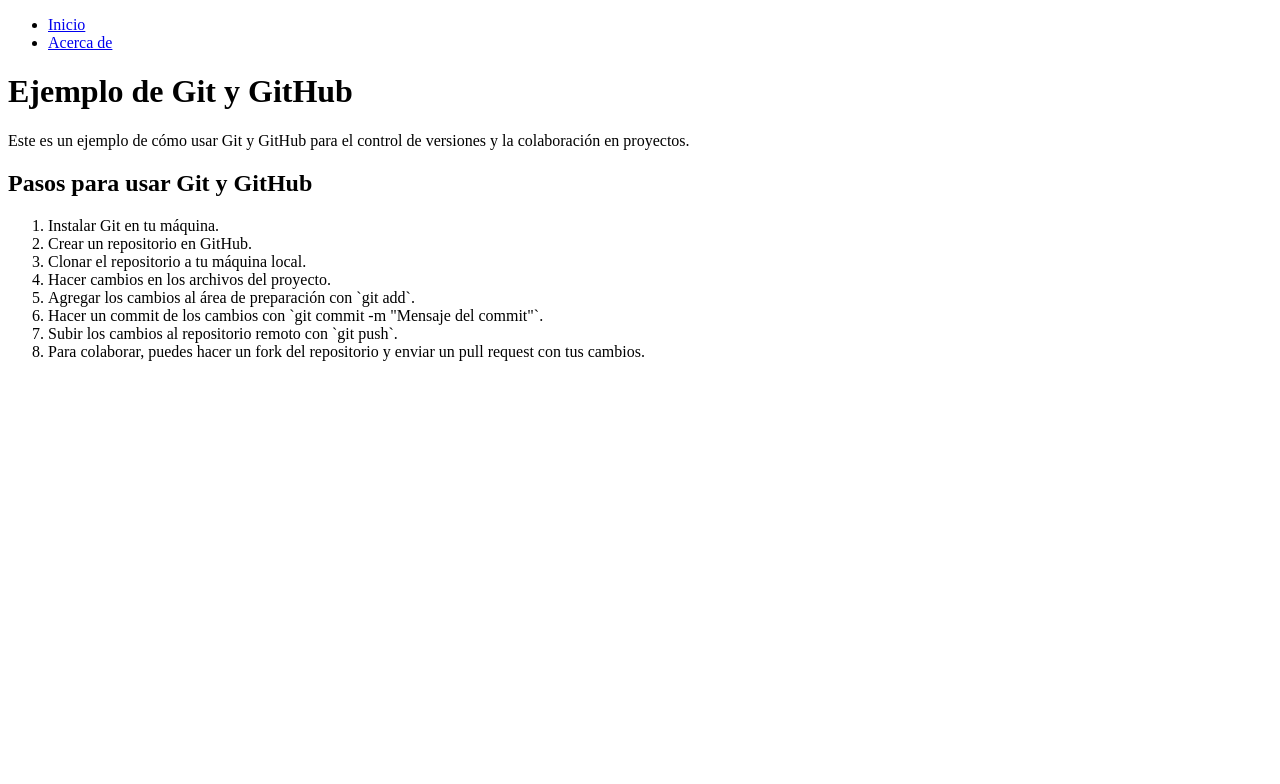
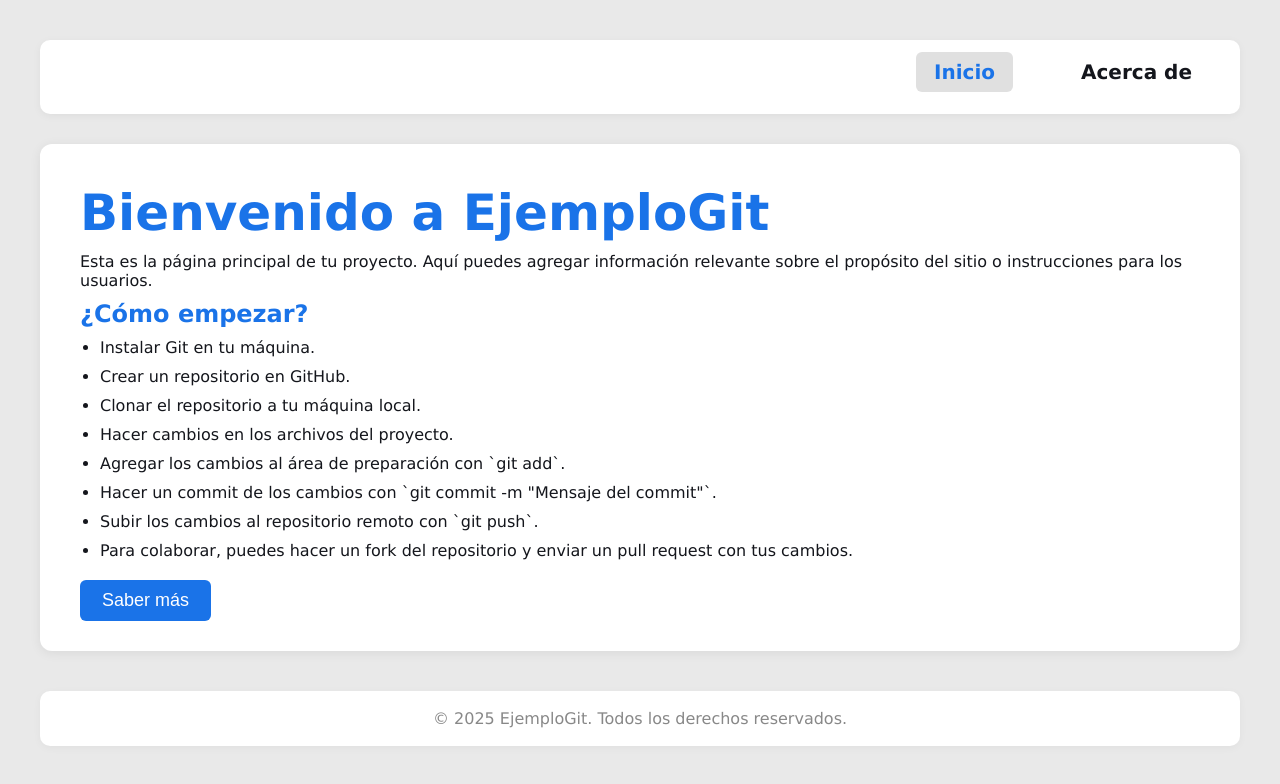
Before and after one commit to jorgeDev125/GitEjemplo, a plain HTML site: page index.html in a window 1280 px wide. Drawn offline with Linux system fonts and the light colour scheme.

Commit message:
Add styles.css

```diff
--- a/index.html
+++ b/index.html
@@ -1,29 +1,46 @@
 <!DOCTYPE html>
-<html lang="en">
-<head>
-    <meta charset="UTF-8">
-    <meta name="viewport" content="width=device-width, initial-scale=1.0">
-    <title>Index</title>
-</head>
-<body>
+<html lang="es">
+  <head>
+    <meta charset="UTF-8" />
+    <meta name="viewport" content="width=device-width, initial-scale=1.0" />
+    <title>Inicio | EjemploGit</title>
+    <link rel="stylesheet" href="styles.css" />
+  </head>
+  <body>
     <nav>
-        <ul>
-            <li><a href="index.html">Inicio</a></li>
-            <li><a href="about.html">Acerca de</a></li>
+      <ul class="nav-list">
+        <li><a href="index.html" class="active">Inicio</a></li>
+        <li><a href="about.html">Acerca de</a></li>
+      </ul>
     </nav>
-    <h1>Ejemplo de Git y GitHub</h1>
-    <p>Este es un ejemplo de cómo usar Git y GitHub para el control de versiones y la colaboración en proyectos.</p>
-
-    <h2>Pasos para usar Git y GitHub</h2>
-    <ol>
+    <section>
+      <h1>Bienvenido a EjemploGit</h1>
+      <p>
+        Esta es la página principal de tu proyecto. Aquí puedes agregar
+        información relevante sobre el propósito del sitio o instrucciones para
+        los usuarios.
+      </p>
+      <h2>¿Cómo empezar?</h2>
+      <ul>
         <li>Instalar Git en tu máquina.</li>
         <li>Crear un repositorio en GitHub.</li>
         <li>Clonar el repositorio a tu máquina local.</li>
         <li>Hacer cambios en los archivos del proyecto.</li>
         <li>Agregar los cambios al área de preparación con `git add`.</li>
-        <li>Hacer un commit de los cambios con `git commit -m "Mensaje del commit"`.</li>
+        <li>
+          Hacer un commit de los cambios con `git commit -m "Mensaje del
+          commit"`.
+        </li>
         <li>Subir los cambios al repositorio remoto con `git push`.</li>
-        <li>Para colaborar, puedes hacer un fork del repositorio y enviar un pull request con tus cambios.</li>
-    </ol>
-</body>
+        <li>
+          Para colaborar, puedes hacer un fork del repositorio y enviar un pull
+          request con tus cambios.
+        </li>
+    </ul>
+    <button class="btn" onclick="location.href='about.html'">
+      Saber más
+    </button>
+    </section>
+    <footer>&copy; 2025 EjemploGit. Todos los derechos reservados.</footer>
+  </body>
 </html>
--- /dev/null
+++ b/styles.css
@@ -0,0 +1,118 @@
+* {
+  margin: 0;
+  padding: 0;
+  box-sizing: border-box;
+}
+
+body {
+  margin: 20px;
+  padding: 20px;
+  background-color: rgb(233, 233, 233);
+  color: rgb(20, 22, 28);
+  font-family: Verdana, Geneva, Tahoma, sans-serif;
+}
+
+h1 {
+  font-size: 50px;
+  margin-bottom: 15px;
+}
+
+nav {
+  background: #fff;
+  box-shadow: 0 2px 8px rgba(0, 0, 0, 0.05);
+  border-radius: 10px;
+  margin-bottom: 30px;
+  padding: 0 30px;
+}
+
+.nav-list {
+  display: flex;
+  justify-content: flex-end;
+  align-items: center;
+  gap: 30px;
+  margin: 0;
+  padding: 20px 0;
+  list-style: none;
+  background: none;
+  font-size: 20px;
+  font-weight: bold;
+  color: rgb(20, 22, 28);
+  width: 100%;
+}
+
+.nav-list a {
+  color: rgb(20, 22, 28);
+  text-decoration: none;
+  padding: 8px 18px;
+  border-radius: 6px;
+  transition: background 0.2s, color 0.2s;
+}
+
+.nav-list a:hover,
+.nav-list a.active {
+  background: #e0e0e0;
+  color: #1a73e8;
+}
+
+section {
+  background: #fff;
+  border-radius: 12px;
+  box-shadow: 0 2px 12px rgba(0, 0, 0, 0.07);
+  padding: 30px 40px;
+  margin-bottom: 30px;
+}
+
+h1,
+h2,
+h3 {
+  color: #1a73e8;
+  font-weight: bold;
+  margin-bottom: 10px;
+  margin-top: 10px;
+
+}
+
+button,
+.btn {
+  background: #1a73e8;
+  color: #fff;
+  border: none;
+  border-radius: 6px;
+  padding: 10px 22px;
+  font-size: 18px;
+  cursor: pointer;
+  transition: background 0.2s;
+  margin-top: 10px;
+}
+button:hover,
+.btn:hover {
+  background: #155ab6;
+}
+
+footer {
+  margin-top: 40px;
+  padding: 18px 0;
+  text-align: center;
+  color: #888;
+  background: #fff;
+  border-radius: 10px;
+  box-shadow: 0 2px 8px rgba(0, 0, 0, 0.04);
+}
+
+li {
+    margin-bottom: 10px;
+    margin-left: 20px;
+}
+
+@media (max-width: 700px) {
+  section {
+    padding: 18px 8px;
+  }
+  .nav-list {
+    gap: 10px;
+    font-size: 16px;
+  }
+  h1 {
+    font-size: 32px;
+  }
+}
```
Also changed, not shown: about.html (+31 -26 lines).
